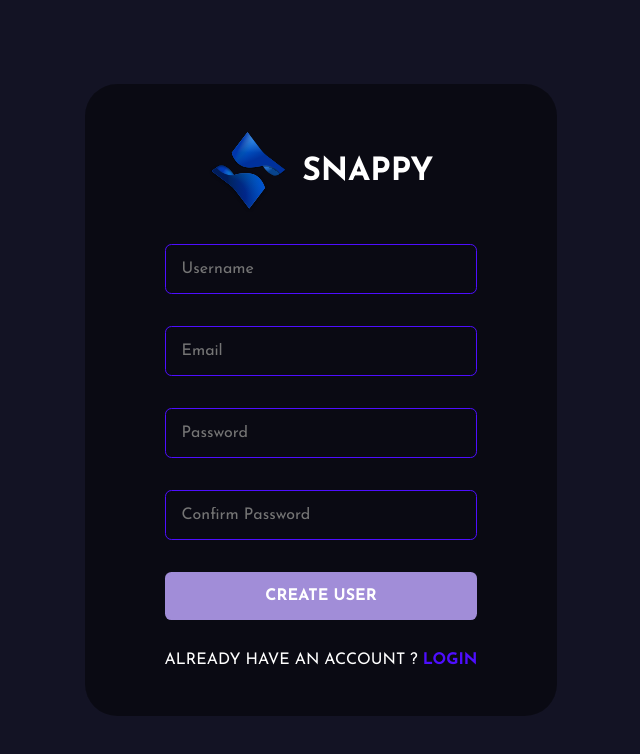
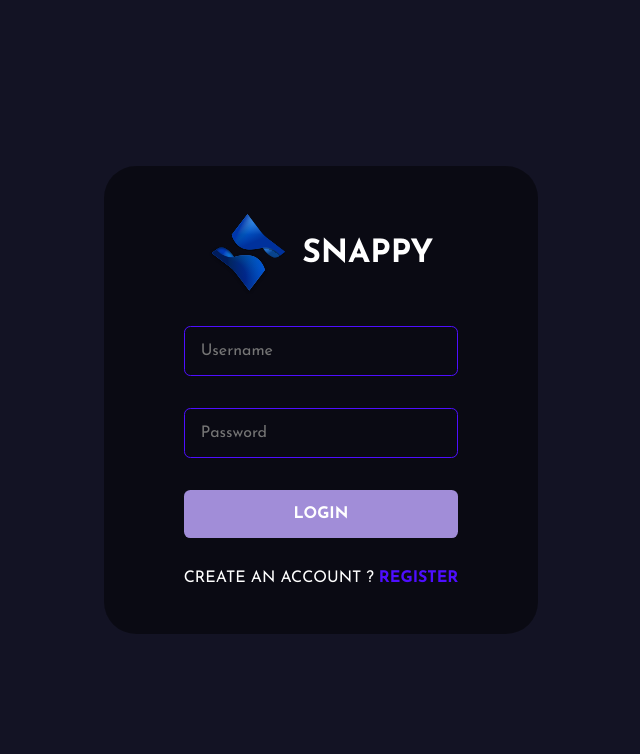
Before and after one commit to dilshad09/Live-Chat-App, a React (Create React App) app in the folder chat-app/: page /login in a window 1280 px wide. Shown: the top 754 px of the page, without its empty margins (319-959 px from the left). Built offline with nearby package versions, Linux system fonts and the light colour scheme.

Commit message:
login static page completed

```diff
--- a/chat-app/src/pages/Login.jsx
+++ b/chat-app/src/pages/Login.jsx
@@ -6,7 +6,7 @@
 import { Link, useNavigate } from 'react-router-dom'
 import styled from 'styled-components'
 import Logo from '../assets/logo.svg'
-import { registerRoute } from '../utils/ApiRoutes';
+import { loginRoute } from '../utils/ApiRoutes';
 
 
 
@@ -14,15 +14,14 @@
   const navigate = useNavigate()
   const [values, setValues] = useState({
     username:"",
-    email:"",
     password:"",
-    confirmPassword:""
+
   })
     const handleSubmit = async (e)=>{
         e.preventDefault()
         if(handleValidation()){
-      const {username, email, password, confirmPassword} = values;
-         const {data} = await axios.post(registerRoute,{username, email, password})
+      const {username, password} = values;
+         const {data} = await axios.post(loginRoute,{username, password})
 
         if(data.status === false){
           toast.error(data.msg, toasOptions)
@@ -44,16 +43,13 @@
       theme:"dark"
     }
     const handleValidation = ()=>{
-      const {username, email, password, confirmPassword} = values;
-       if(password !== confirmPassword){
+      const {username, password} = values;
+       if(password === ""){
 
-        toast.error("password and confirm password should be same", toasOptions)
+        toast.error("Email and password is required", toasOptions)
         return false;
-       }else if(username.length < 3){
-        toast.error("Invalid username", toasOptions)
-        return false;
-       }else if(email === ""){
-        toast.error("Email must required", toasOptions)
+       }else if(username.length === ""){
+        toast.error("Email and password is required", toasOptions)
         return false;
        }
        return true;
@@ -71,11 +67,9 @@
                  <h1>Snappy</h1>
             </div>
                  <input type="text" placeholder='Username' name='username' onChange={(e)=>handleChange(e)}/>
-                 <input type="email" placeholder='Email' name='email' onChange={(e)=>handleChange(e)}/>
-                 <input type="password" placeholder='Password' name='password' onChange={(e)=>handleChange(e)}/>
-                 <input type="password" placeholder='Confirm Password' name='confirmPassword' onChange={(e)=>handleChange(e)}/>
-                 <button type='submit'>Create User</button>
-                 <span>Already have an account ? <Link to="/login">login</Link></span>
+                 <input type="password" placeholder='Password' min={3} name='password' onChange={(e)=>handleChange(e)}/>
+                 <button type='submit'>Login</button>
+                 <span>Create an account ? <Link to="/register">register</Link></span>
          </form>
      </FormContainer>
      <ToastContainer />
--- a/chat-app/src/utils/ApiRoutes.js
+++ b/chat-app/src/utils/ApiRoutes.js
@@ -1,2 +1,3 @@
 const host = "http://localhost:5000";
 export const registerRoute = `${host}/api/auth/register`;
+export const loginRoute = `${host}/api/auth/login`;
```
